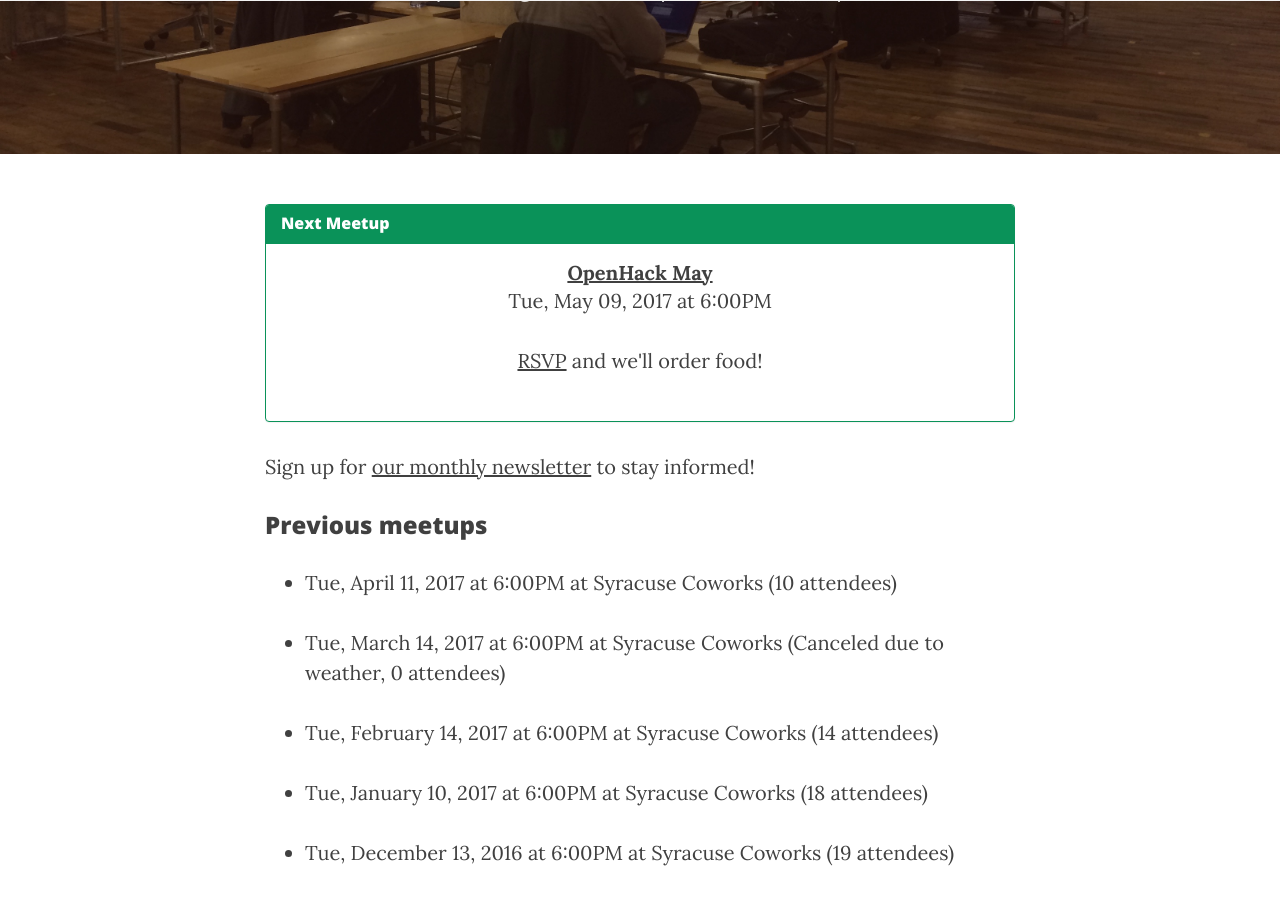
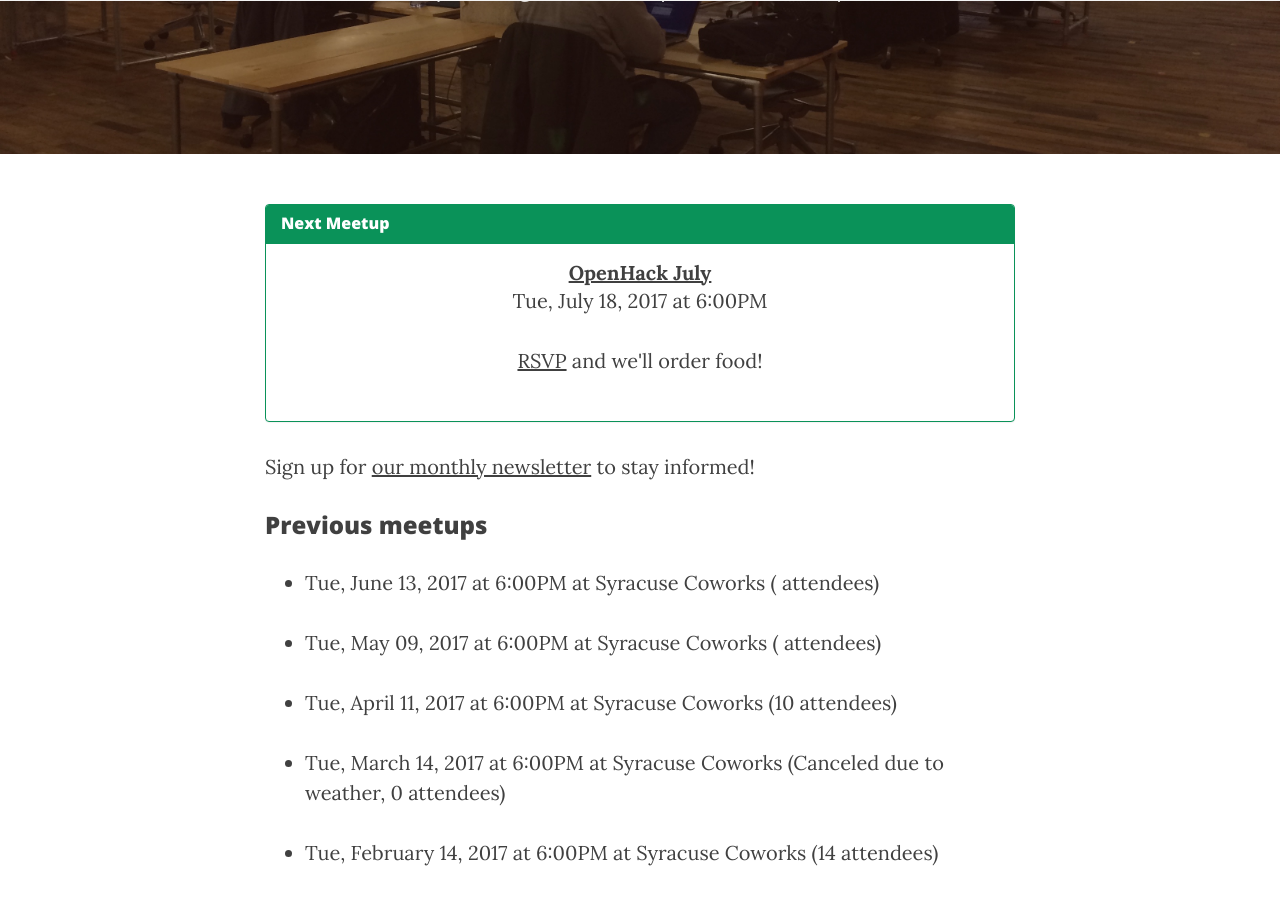
Before and after one commit to syracuseio/openhacksyr.github.io, a Jekyll site: the page built from events.md, in a window 1280 px wide and 900 px high, scrolled down 302 px. Built offline with Jekyll 4.4.1, drawn with Linux system fonts in a browser that asks for light colours; nearby versions of some CDN libraries.

Commit message:
Add July event

```diff
--- a/_data/events.yaml
+++ b/_data/events.yaml
@@ -1,4 +1,14 @@
 ---
+- name: OpenHack July
+  date: 18-7-2017 at 6pm
+  location: coworks
+  rsvp_link: https://www.meetup.com/SyracuseCoWorks/events/240898642/
+  attendees:
+- name: OpenHack June
+  date: 13-6-2017 at 6pm
+  location: coworks
+  rsvp_link: https://www.meetup.com/SyracuseCoWorks/events/239549455/
+  attendees:
 - name: OpenHack May
   date: 9-5-2017 at 6pm
   location: coworks
```
